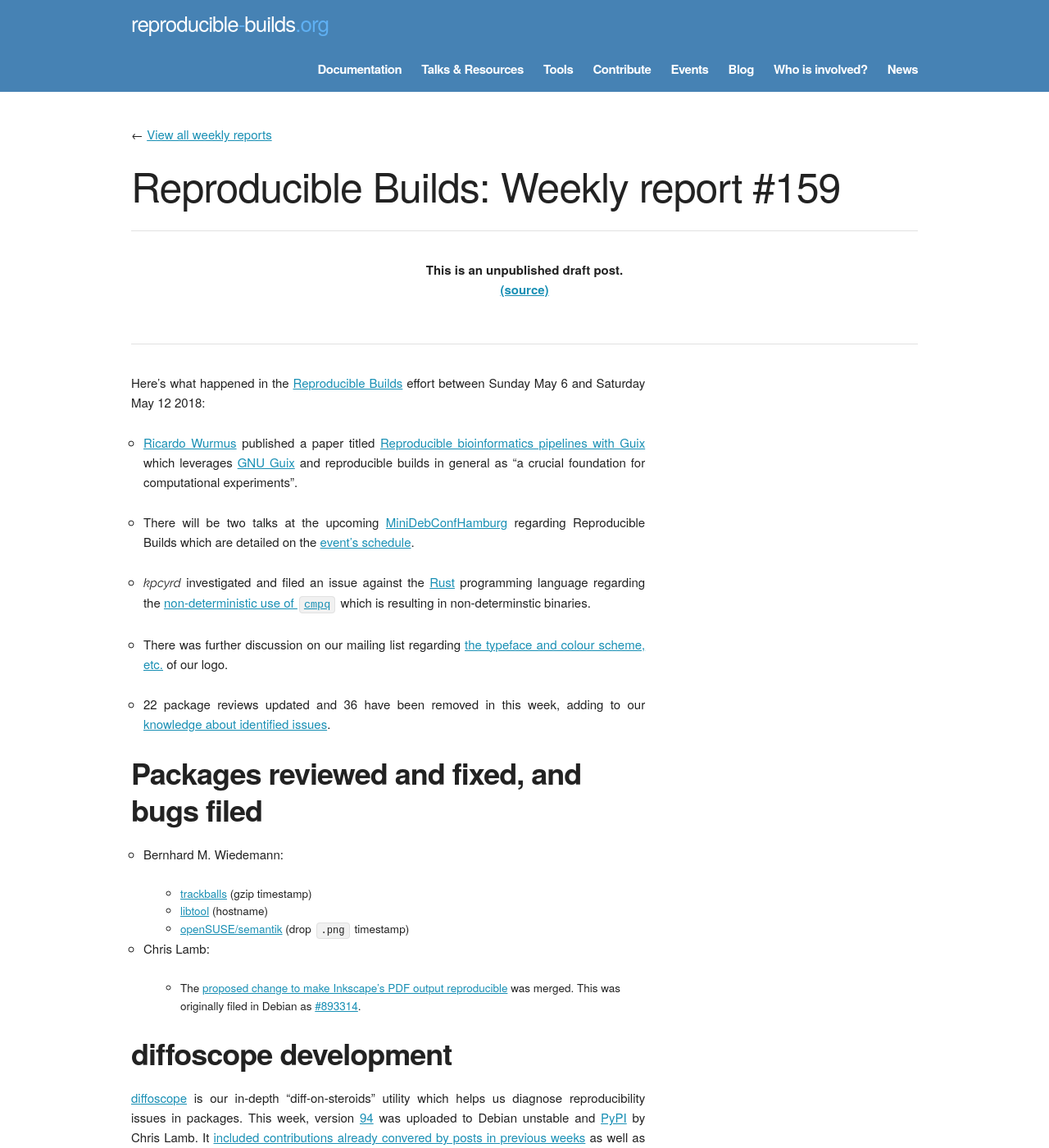
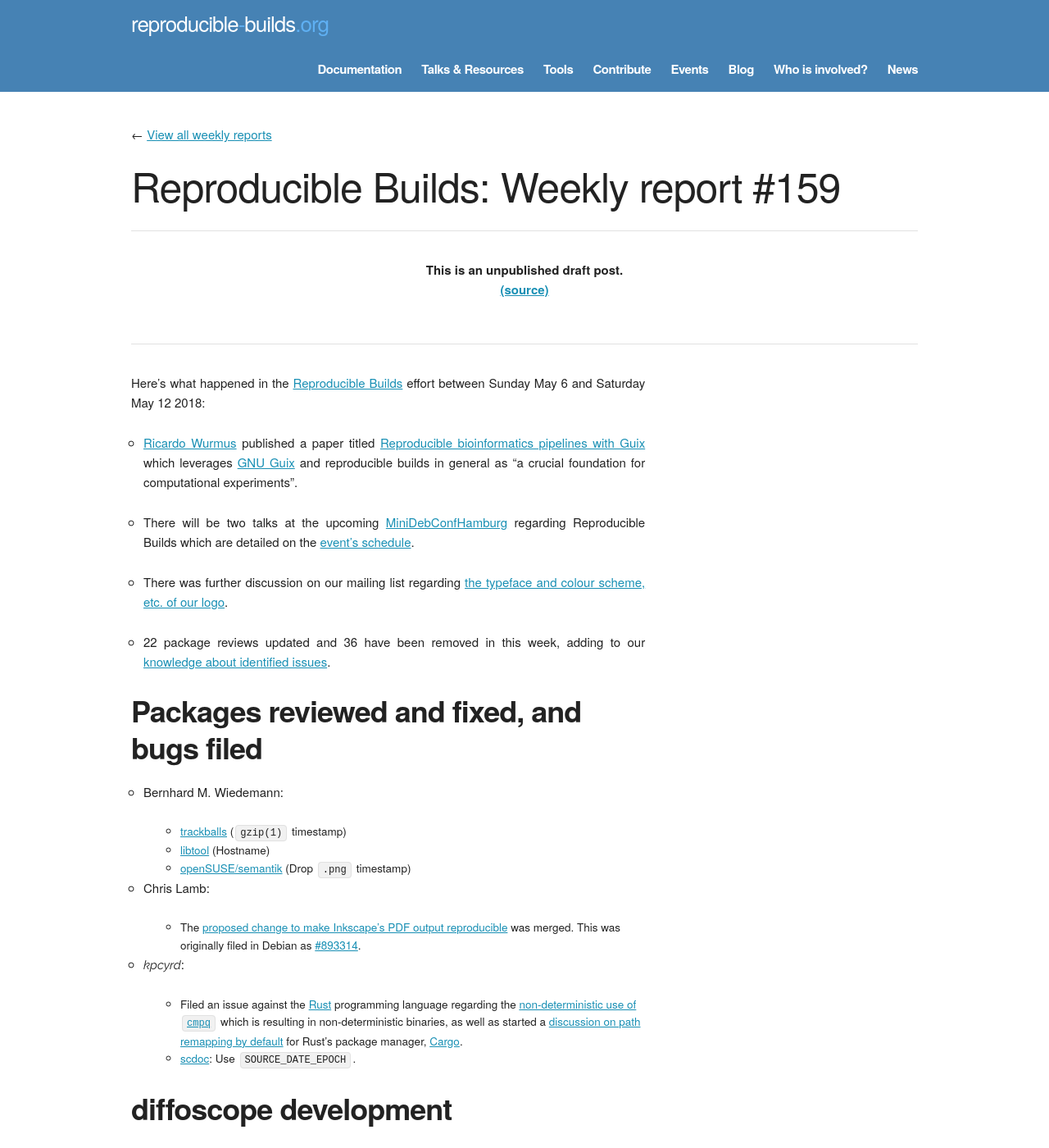
Before and after one commit to prototypefund/reproducible-website, a Jekyll site: the page built from _blog/posts/159.md, in a window 1280 px wide and 1400 px high. Shown: the whole window at 82% size. Built offline with Jekyll 4.4.1, drawn with Linux system fonts in a browser that asks for light colours; some web fonts are replaced.

Commit message:
Add kpcyrd's further contributions -- thanks!

```diff
--- a/_blog/posts/159.md
+++ b/_blog/posts/159.md
@@ -9,9 +9,7 @@ Here's what happened in the [Reproducible Builds](https://reproducible-builds.or
 
 * There will be two talks at the upcoming [MiniDebConfHamburg](https://wiki.debian.org/DebianEvents/de/2018/MiniDebConfHamburg) regarding Reproducible Builds which are detailed on the [event's schedule](https://wiki.debian.org/DebianEvents/de/2018/MiniDebConfHamburg#Schedule).
 
-* *kpcyrd* investigated and filed an issue against the [Rust](https://www.rust-lang.org/) programming language regarding the [non-deterministic use of `cmpq`](https://github.com/rust-lang/rust/issues/50556) which is resulting in non-determinstic binaries.
-
-* There was further discussion on our mailing list regarding [the typeface and colour scheme, etc.](https://lists.reproducible-builds.org/pipermail/rb-general/2018-May/000923.html) of our logo.
+* There was further discussion on our mailing list regarding [the typeface and colour scheme, etc. of our logo](https://lists.reproducible-builds.org/pipermail/rb-general/2018-May/000923.html).
 
 * 22 package reviews updated and 36 have been removed in this week, adding to our [knowledge about identified issues](https://tests.reproducible-builds.org/debian/index_issues.html).
 
@@ -20,13 +18,18 @@ Packages reviewed and fixed, and bugs filed
 
 * Bernhard M. Wiedemann:
 
-  * [trackballs](https://github.com/trackballs/trackballs/pull/17) (gzip timestamp)
-  * [libtool](https://build.opensuse.org/request/show/605522) (hostname)
-  * [openSUSE/semantik](https://build.opensuse.org/request/show/605520) (drop `.png` timestamp)
+  * [trackballs](https://github.com/trackballs/trackballs/pull/17) (`gzip(1)` timestamp)
+  * [libtool](https://build.opensuse.org/request/show/605522) (Hostname)
+  * [openSUSE/semantik](https://build.opensuse.org/request/show/605520) (Drop `.png` timestamp)
 
 * Chris Lamb:
 
   * The [proposed change to make Inkscape's PDF output reproducible](https://gitlab.com/inkscape/inkscape/merge_requests/219) was merged. This was originally filed in Debian as [#893314](https://bugs.debian.org/893314).
+
+* *kpcyrd*:
+
+  * Filed an issue against the [Rust](https://www.rust-lang.org/) programming language regarding the [non-deterministic use of `cmpq`](https://github.com/rust-lang/rust/issues/50556) which is resulting in non-deterministic binaries, as well as started a [discussion on path remapping by default](https://github.com/rust-lang/cargo/issues/5505>) for Rust's package manager, [Cargo](https://github.com/rust-lang/cargo).
+  * [scdoc](https://sircmpwn.github.com/2018/05/13/scdoc.html): Use `SOURCE_DATE_EPOCH`.
 
 
 diffoscope development
```
